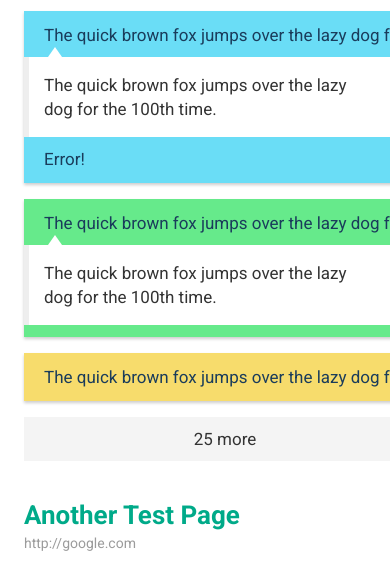
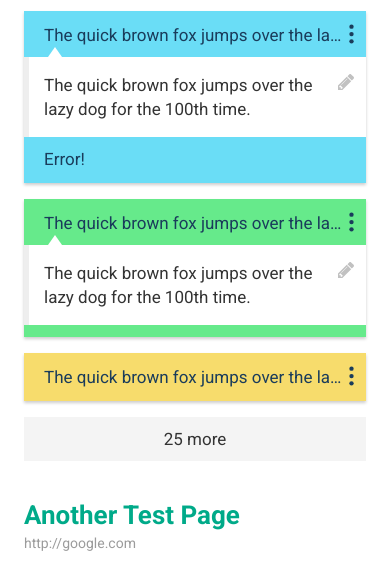
Before and after one commit to alfredxing/fluorescent, a browser extension: page app/fl.html in a window 390 px wide. Shown: the part 219-793 px from the top of the page. Drawn offline with Linux system fonts and the light colour scheme.

Commit message:
add temp responsive rule for grouping columns

```diff
--- a/app/assets/sass/partials/_grouping.scss
+++ b/app/assets/sass/partials/_grouping.scss
@@ -48,6 +48,7 @@
   .host-grouping-column {
     float: left;
     width: 450px;
+    @include respond-to(handhelds) { float: none; width: auto; }
   }
   .page-container {
     margin-bottom: 30px;
```
Also changed, not shown: app/assets/stylesheets/styles.css, 1 other file.
